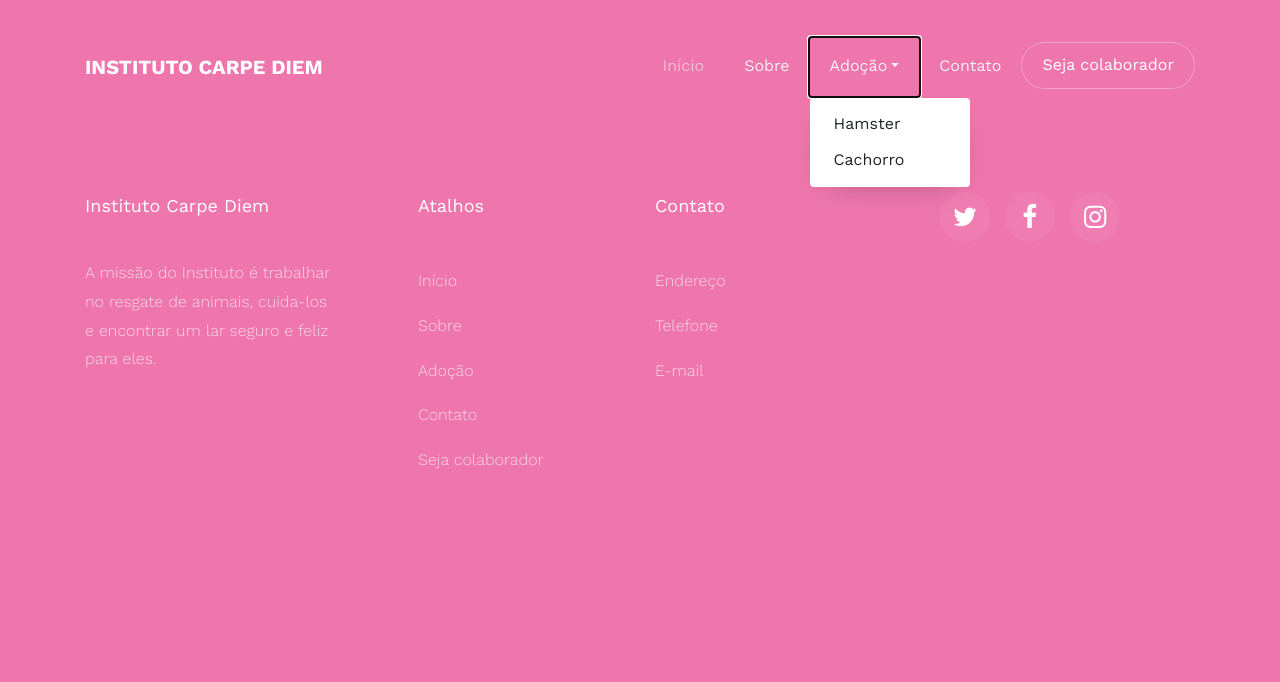
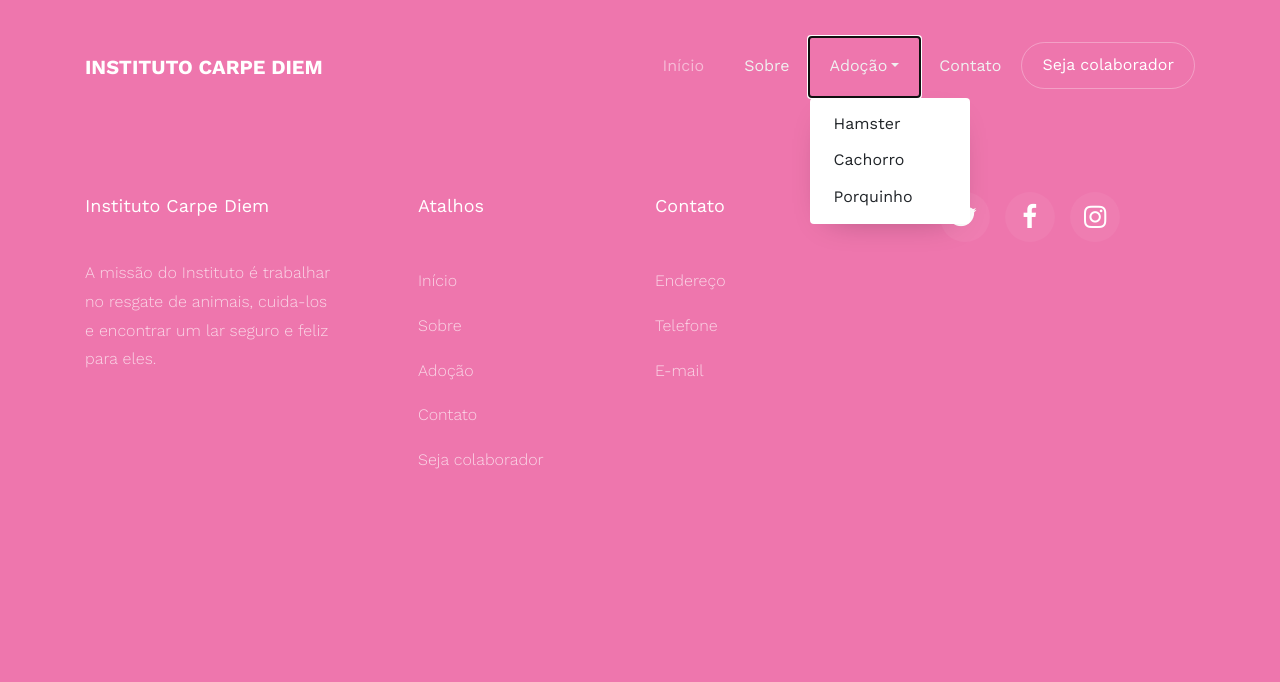
Before and after one commit to JullianaNunes/Carpe_Diem, a Django app: page /snipp/ in a window 1280 px wide, after a click on "Adoção". Shown: the top 682 px of the page. Run offline with Django 3.2, Linux system fonts and the light colour scheme; some libraries are stand-ins or nearby versions; some web fonts are replaced.

Commit message:
Atualização

```diff
--- a/mysite2/snipp/templates/snipp/navbar.html
+++ b/mysite2/snipp/templates/snipp/navbar.html
@@ -15,6 +15,7 @@
             <div class="dropdown-menu" aria-labelledby="dropdown04">
               <a class="dropdown-item" href="{% url 'Hamster' %}">Hamster</a>
               <a class="dropdown-item" href="{% url 'Cachorro' %}">Cachorro</a>
+              <a class="dropdown-item" href="{% url 'Porquinho' %}">Porquinho</a>
             </div>
         </li>
         <li class="nav-item"><a href="{% url 'Contato' %}" class="nav-link">Contato</a></li>
--- a/mysite2/snipp/urls.py
+++ b/mysite2/snipp/urls.py
@@ -10,6 +10,7 @@ urlpatterns = [
     path('adocao/', views.adocao, name='Adocao'),
     path('hamster/', views.hamster, name='Hamster'),
     path('cachorro/', views.cachorro, name='Cachorro'),
+    path('porquinho/', views.porquinho, name='Porquinho'),
     path('service/', views.service, name='Service'), # Para exemplo
     path('emails/list/', views.lista_colaborador, name='Emails')
 ]
--- a/mysite2/snipp/views.py
+++ b/mysite2/snipp/views.py
@@ -38,5 +38,9 @@ def hamster(request):
 def cachorro(request):
     return render(request, 'snipp/cachorro.html')
 
+def porquinho(request):
+    return render(request, 'snipp/cachorro.html')
+
+
 def service(request):
     return render(request, 'snipp/services.html')
```
